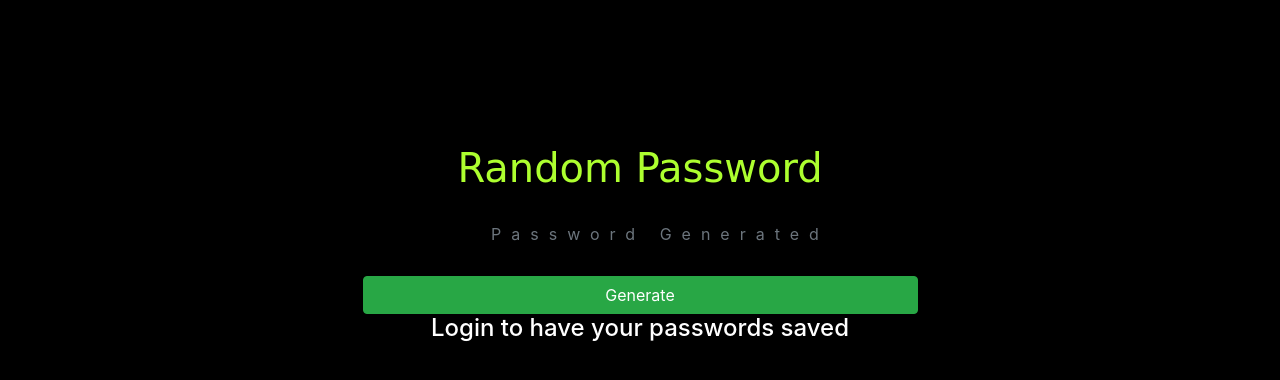
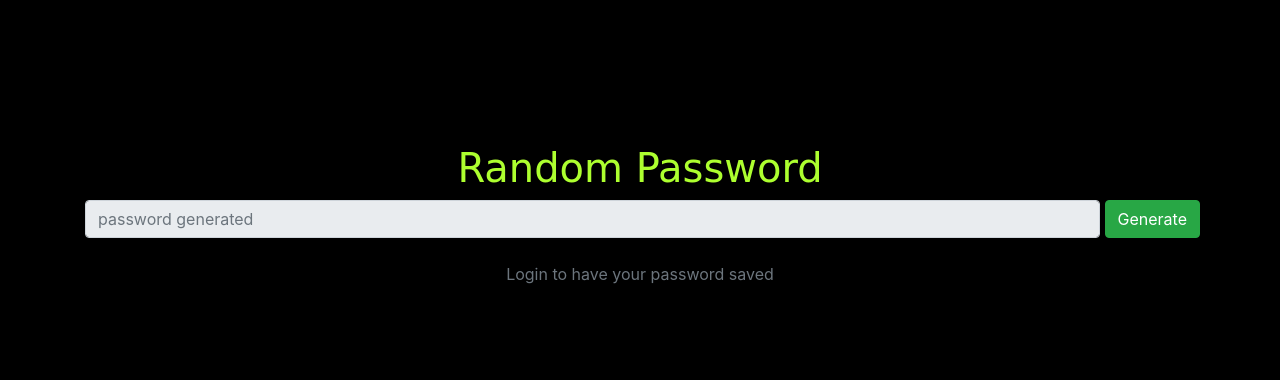
Before and after one commit to atoyegbe/passwordsafe, a Django app: page / in a window 1280 px wide. Shown: the part 56-436 px from the top of the page. Run offline with Django 3.2, Linux system fonts and the light colour scheme; parts of the project's set-up code (start-up, migrations or seed data) failed here and were passed over; some libraries are stand-ins or nearby versions; some web fonts are replaced.

Commit message:
:art: changes

```diff
--- a/genpassword/settings.py
+++ b/genpassword/settings.py
@@ -23,7 +23,7 @@ SECRET_KEY = env('SECRET_KEY')
 # Parse database connection url strings like psql://user:pass@127.0.0.1:8458/db
 
 
-ALLOWED_HOSTS = ['*']
+ALLOWED_HOSTS = ['passwordsafe.herokuapp.com', '127.0.0.1','localhost']
 
 
 # Application definition
@@ -120,6 +120,7 @@ STATICFILES_DIRS = (
 STATIC_ROOT = os.path.join(BASE_DIR, 'staticfiles')
 STATIC_URL = '/static/'
 
+STATICFILES_STORAGE = 'whitenoise.storage.CompressedManifestStaticFilesStorage'
 
 LOGIN_REDIRECT_URL = 'home'
 LOGOUT_REDIRECT_URL = 'home'
--- a/static/js/main.js
+++ b/static/js/main.js
@@ -6,6 +6,7 @@ $(document).ready(function () {
       type: "GET",
       data: $(this).text(),
       success: function (response) {
+        $("#passwordsafe").val(response.password);
         $("#passwordsafe").val(response.password);
       },
     });
--- a/templates/main.html
+++ b/templates/main.html
@@ -2,49 +2,49 @@
 {% block content %}
 {% if user.is_anonymous %}
 <h1>Random Password</h1>
-<div class="col-lg-12 wrapper">
-  <div class="password-wrapper col-md-6 text-center">
-    <div id="ff" class="text-muted text-center password">
-      Password Generated
+<div class="form-row">
+  <div class="col">
+    <input style="color: white;" class="form-control text-muted" id="passwordsafe" type="text" placeholder="password generated" readonly>
   </div>
+  <br>
+<button id="generate" class="btn  btn-success text-cente">Generate</button>
 </div>
-</div>
-<button class="btn btn-success col-lg-6" id="generate">Generate</button>
 <br>
-<h4>Login to have your passwords saved</h4>
-
+<p class="text-muted" >Login to have your password saved</p>
 {% endif %}
+<br>
 {% if user.is_authenticated %}
 <h1>Generate Password</h1>
-
-<form action="" method="POST" id="form_id">
+<br>
+<form action="" method="POST" id="form_id" class="text-center">
   {% csrf_token %}
-  <div class="form-group">
-    <label class="label">Name</label>
+  <div class="form-row">
+    <div class="col">
       <input
         type="text"
-      class="form-control"
+        class="form-control form-control-sm"
         name="passwordname"
         id="passwordname"
-      placeholder="name your password"
+        placeholder="name"
       />
     </div>
-  <div class="form-group">
-    <label class="label">Password</label>
+  <br>
+  <div class="col">
     <input
-      class="form-control"
+      class="form-control form-control-sm"
       type="text"
       name="passwordsafe"
       id="passwordsafe"
-      placeholder="type in a password OR Generate one"
+      placeholder="password generated"
     />
   </div>
+</div>
+<br>
   <button type="submit"  class="btn btn-primary">Submit</button>
-<button id="generate" class="btn btn-success">Generate</button>
+<button id="generate" class="btn btn-success text-cente">Generate</button>
+
 </form>
+{% endif %}
 
 
-
-
-{% endif %}
 {% endblock %}
--- a/templates/nav.html
+++ b/templates/nav.html
@@ -19,7 +19,6 @@
            <li class="nav-item active">
             <a class="nav-link" href="/login">Login</a>
           </li>
-
           {% endif %}
         </ul>
     </div>
```
Also changed, not shown: templates/login.html (+10 -14 lines). Lines whose indentation alone changed are shown as unchanged.
